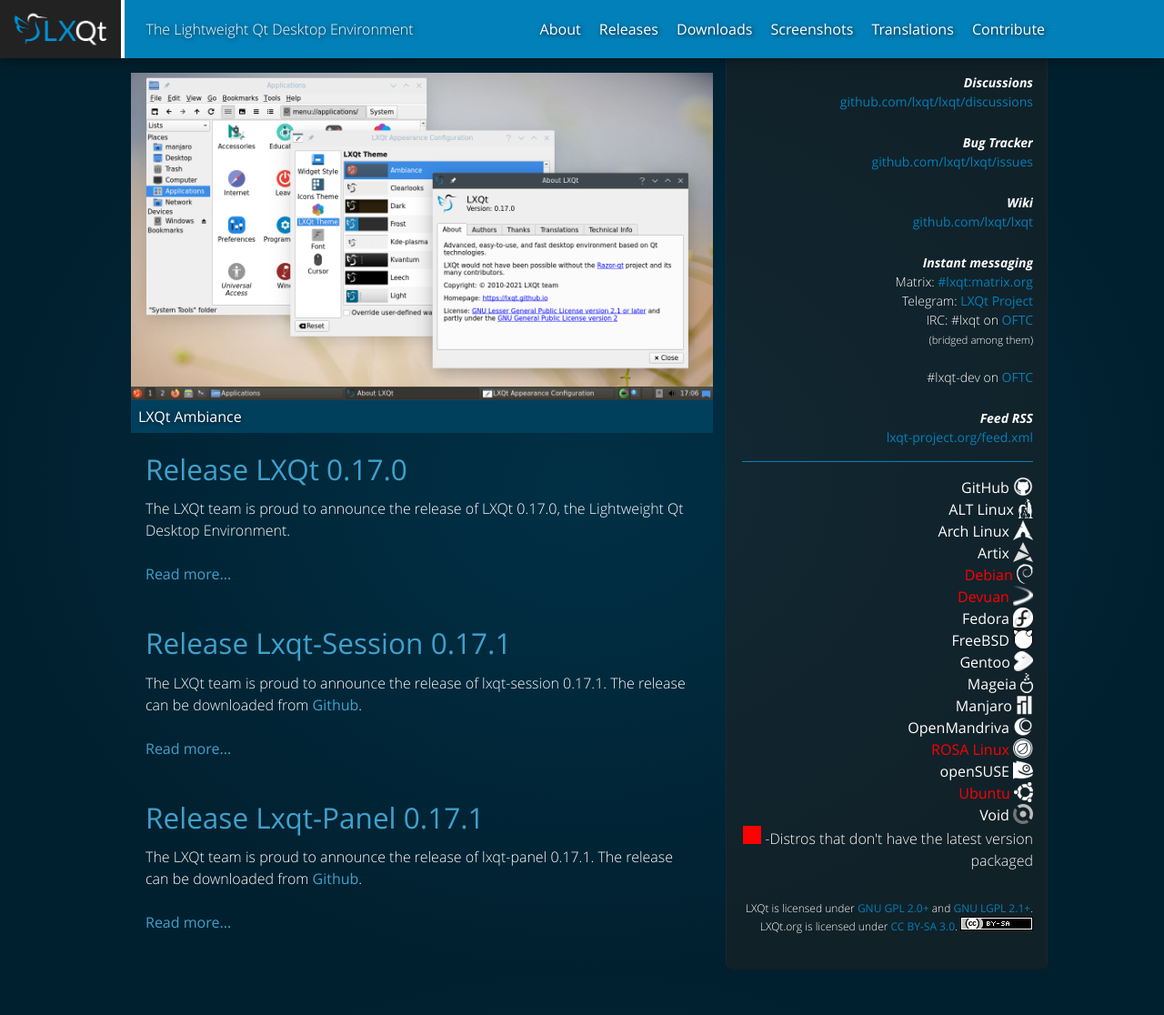
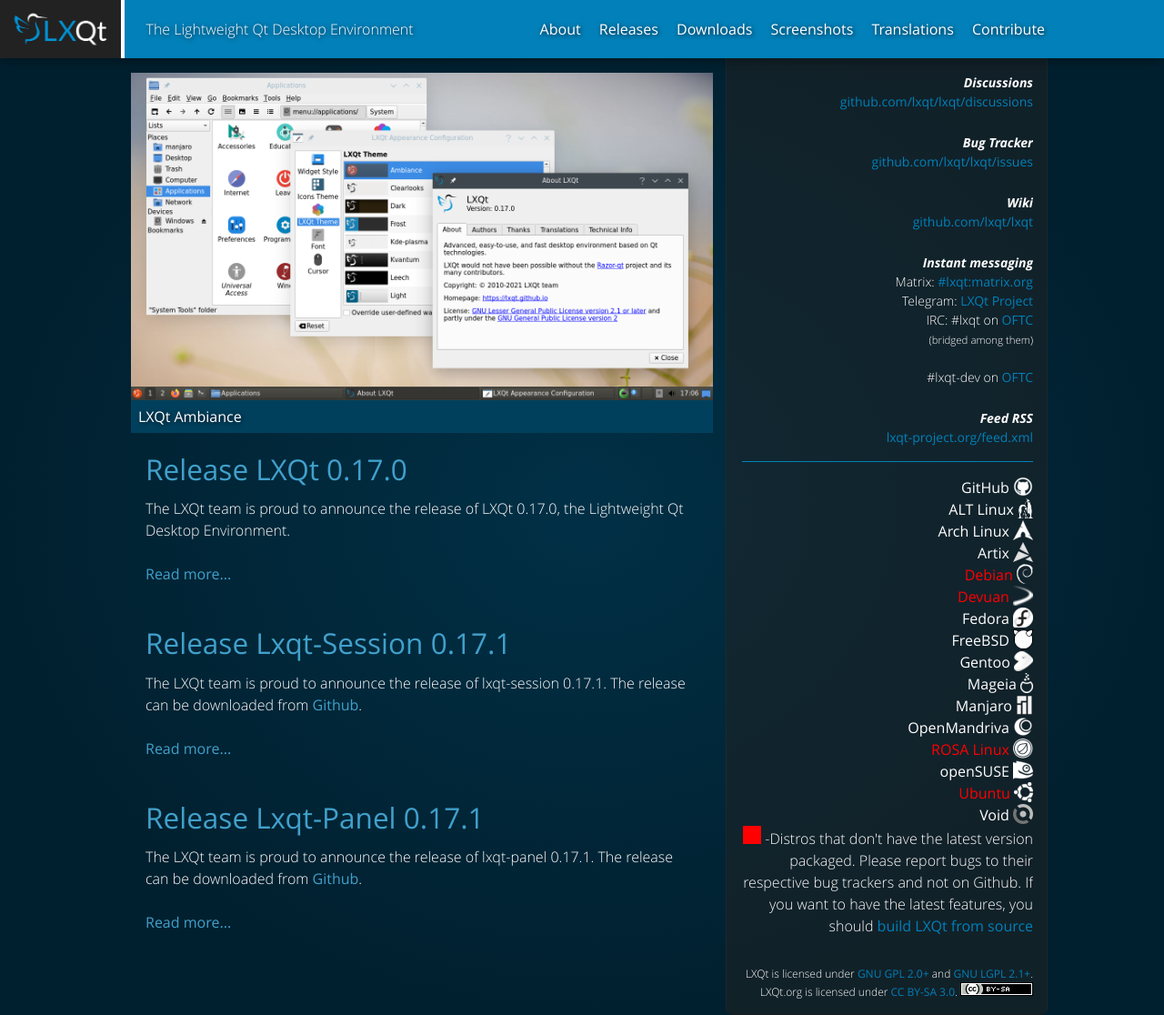
Before and after one commit to lxqt/lxqt.github.io, a Jekyll site: the page built from index.html, in a window 1280 px wide. Shown: the whole page at 91% size. Built offline with Jekyll 4.4.1, drawn with Linux system fonts in a browser that asks for light colours; before the commit the page ends 1066 px from its top, so only the background shows below that.

Commit message:
Update downloads.html

```diff
--- a/_includes/downloads.html
+++ b/_includes/downloads.html
@@ -72,7 +72,8 @@
            <p> <svg width="20" height="20">
             <rect width="20" height="20" style="fill:red" />
             </svg>
-            <a <span class="label">-Distros that don't have the latest version packaged</a>
+            <a <span class="label">-Distros that don't have the latest version packaged. Please report bugs to their respective bug trackers and not on Github. If you want to have the latest features, you should </a>
+            <a href=" https://github.com/lxqt/lxqt/wiki/Building-from-source"><span class="label">build LXQt from source</span></a>
             </p>
       </ul>
     </main>
```
